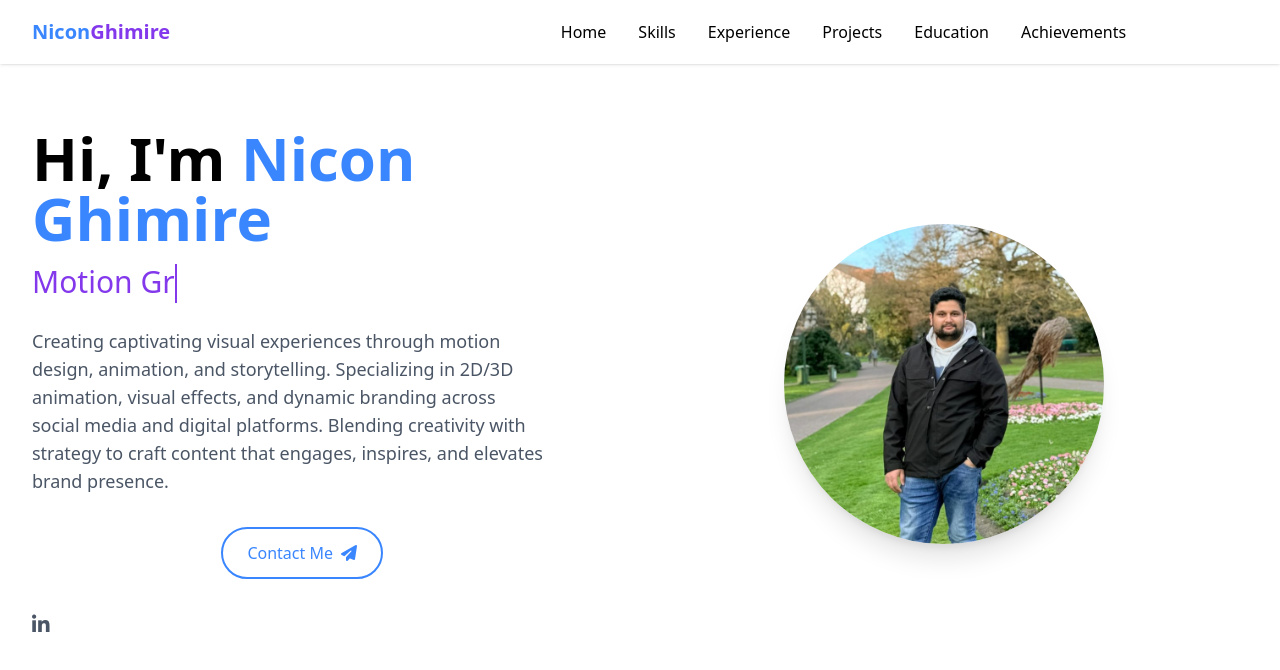
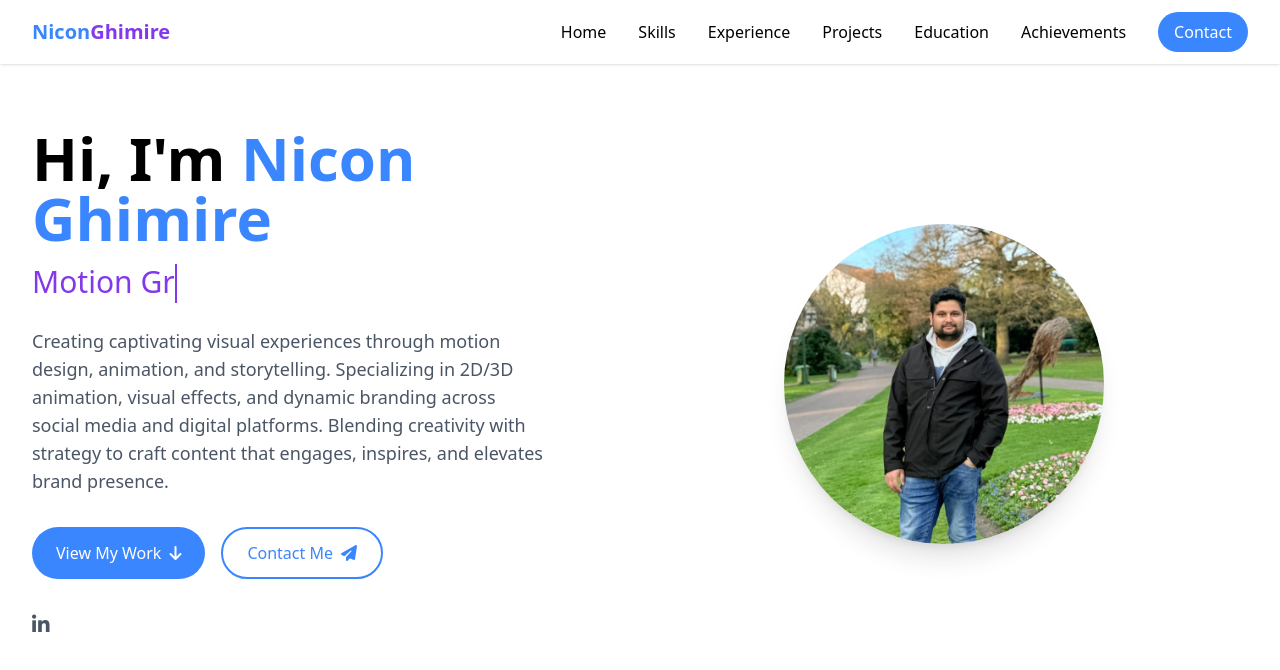
Before and after one commit to ManishNewa/NiconPortfolio, a Vue app: page / in a window 1280 px wide. Shown: the top 670 px of the page. Built offline with nearby package versions, Linux system fonts and the light colour scheme.

Commit message:
bg colors configured

```diff
--- a/src/assets/main.css
+++ b/src/assets/main.css
@@ -6,6 +6,14 @@
 
 .text-secondary {
   color: #8338ec;
+}
+
+.bg-primary {
+  background-color: #3a86ff;
+}
+
+.bg-secondary {
+  background-color: #8338ec;
 }
 
 /* Typing text titles animations */
```
